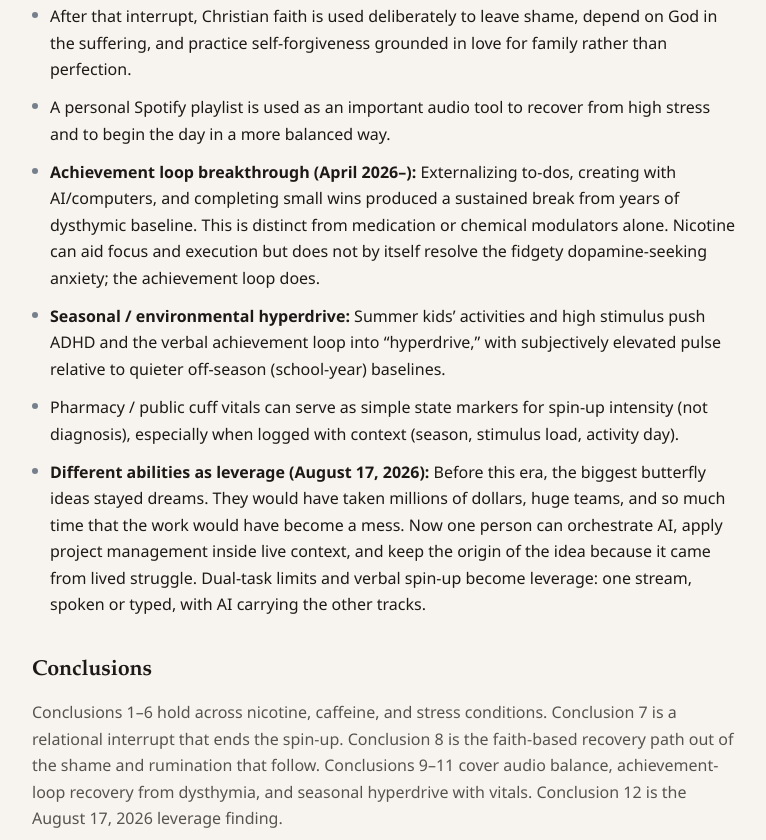
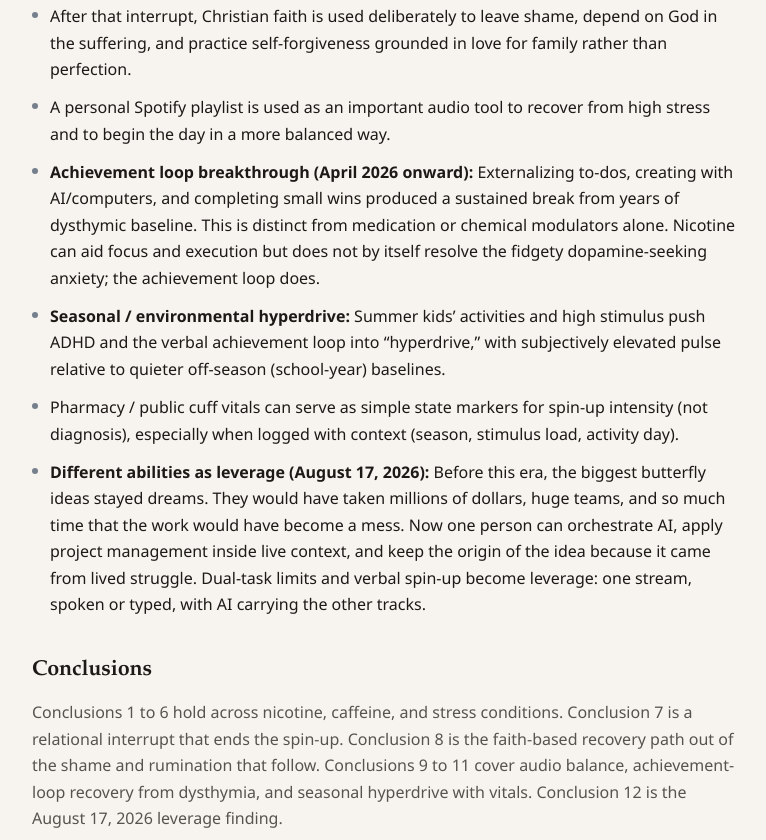
Before and after one commit to doschott/schott-spin-up-theory, a plain HTML site: page index.html in a window 1280 px wide. Shown: the part 1120-1960 px from the top of the page, without its empty margins (256-1022 px from the left). Drawn offline with Linux system fonts and the light colour scheme.

Commit message:
Remove em dashes and en dashes; keep hyphens

```diff
--- a/index.html
+++ b/index.html
@@ -159,7 +159,7 @@
           <li><span class="dot"></span><span>Visible disappointment or sadness from a strongly attached relationship partner (wife or daughter) is a high-potency interrupt: it ends the verbal achievement spin-up and redirects cognition into past-focused rumination.</span></li>
           <li><span class="dot"></span><span>After that interrupt, Christian faith is used deliberately to leave shame, depend on God in the suffering, and practice self-forgiveness grounded in love for family rather than perfection.</span></li>
           <li><span class="dot"></span><span>A personal Spotify playlist is used as an important audio tool to recover from high stress and to begin the day in a more balanced way.</span></li>
-          <li><span class="dot"></span><span><strong>Achievement loop breakthrough (April 2026–):</strong> Externalizing to-dos, creating with AI/computers, and completing small wins produced a sustained break from years of dysthymic baseline. This is distinct from medication or chemical modulators alone. Nicotine can aid focus and execution but does not by itself resolve the fidgety dopamine-seeking anxiety; the achievement loop does.</span></li>
+          <li><span class="dot"></span><span><strong>Achievement loop breakthrough (April 2026 onward):</strong> Externalizing to-dos, creating with AI/computers, and completing small wins produced a sustained break from years of dysthymic baseline. This is distinct from medication or chemical modulators alone. Nicotine can aid focus and execution but does not by itself resolve the fidgety dopamine-seeking anxiety; the achievement loop does.</span></li>
           <li><span class="dot"></span><span><strong>Seasonal / environmental hyperdrive:</strong> Summer kids’ activities and high stimulus push ADHD and the verbal achievement loop into “hyperdrive,” with subjectively elevated pulse relative to quieter off-season (school-year) baselines.</span></li>
           <li><span class="dot"></span><span>Pharmacy / public cuff vitals can serve as simple state markers for spin-up intensity (not diagnosis), especially when logged with context (season, stimulus load, activity day).</span></li>
           <li><span class="dot"></span><span><strong>Different abilities as leverage (August 17, 2026):</strong> Before this era, the biggest butterfly ideas stayed dreams. They would have taken millions of dollars, huge teams, and so much time that the work would have become a mess. Now one person can orchestrate AI, apply project management inside live context, and keep the origin of the idea because it came from lived struggle. Dual-task limits and verbal spin-up become leverage: one stream, spoken or typed, with AI carrying the other tracks.</span></li>
@@ -168,7 +168,7 @@
 
       <section>
         <h2>Conclusions</h2>
-        <p class="lead-muted">Conclusions 1–6 hold across nicotine, caffeine, and stress conditions. Conclusion 7 is a relational interrupt that ends the spin-up. Conclusion 8 is the faith-based recovery path out of the shame and rumination that follow. Conclusions 9–11 cover audio balance, achievement-loop recovery from dysthymia, and seasonal hyperdrive with vitals. Conclusion 12 is the August 17, 2026 leverage finding.</p>
+        <p class="lead-muted">Conclusions 1 to 6 hold across nicotine, caffeine, and stress conditions. Conclusion 7 is a relational interrupt that ends the spin-up. Conclusion 8 is the faith-based recovery path out of the shame and rumination that follow. Conclusions 9 to 11 cover audio balance, achievement-loop recovery from dysthymia, and seasonal hyperdrive with vitals. Conclusion 12 is the August 17, 2026 leverage finding.</p>
         <ol>
           <li class="row"><span class="num">1</span><span>Talking initiates a positive feedback loop that accelerates speech rate and intensifies laser focus.</span></li>
           <li class="row"><span class="num">2</span><span>The same spin-up occurs during hand-based digital work (computers and phones). In contrast, woodworking appears to slow the process.</span></li>
@@ -218,7 +218,7 @@
       </section>
 
       <section>
-        <h2>Vitals Log — Pharmacy Observation</h2>
+        <h2>Vitals Log: Pharmacy Observation</h2>
         <p class="meta-line"><strong>When:</strong> August 2026 · pharmacy (public Vita-Stat cuff)</p>
         <p class="meta-line"><strong>Context:</strong> Mid-summer activity season; message shared with Alyssa. Readings noted as different from quieter off-season / kids-in-school baselines.</p>
 
```
Also changed, not shown: 1 other file.
